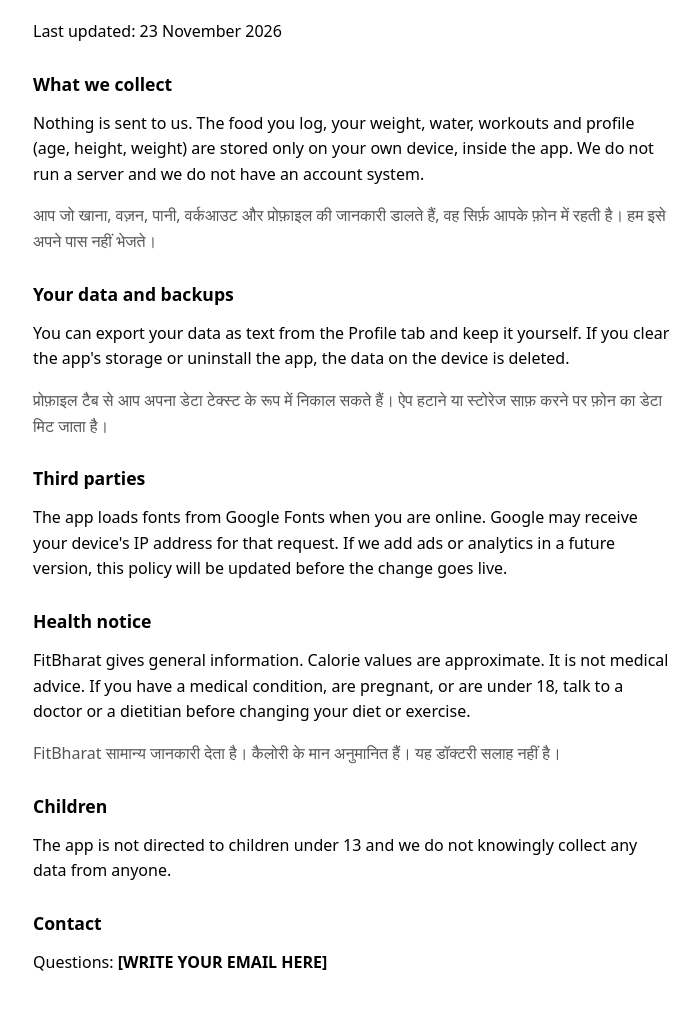
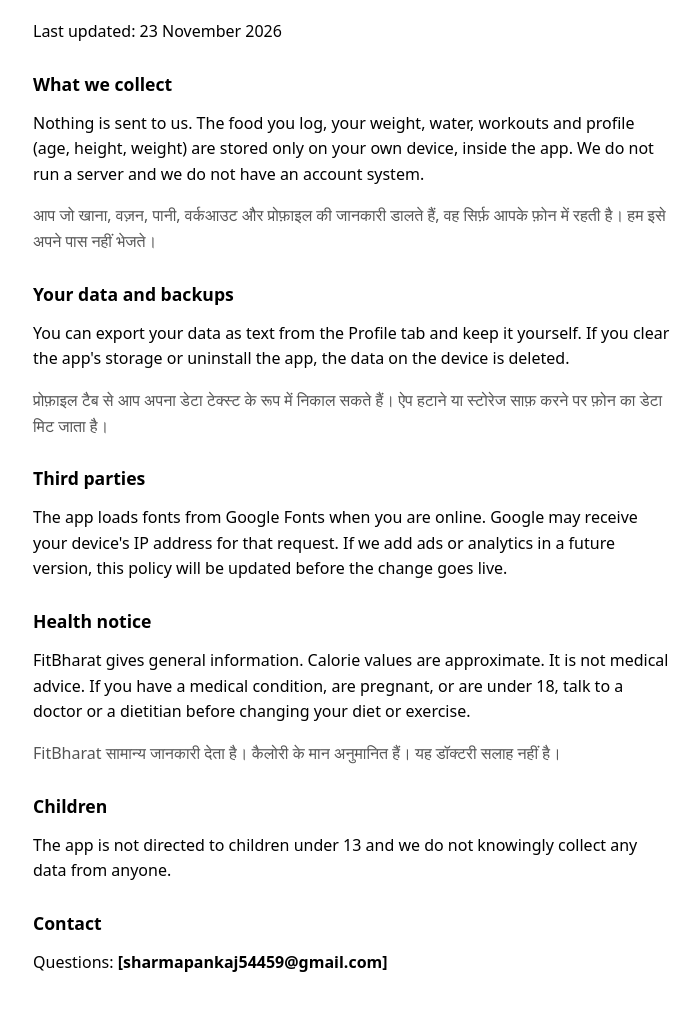
Before and after one commit to sharmapankaj54459-cyber/fitbharat, a plain HTML site: page privacy.html in a window 1280 px wide. Shown: the part 88-1098 px from the top of the page, without its empty margins (287-985 px from the left). Drawn offline with Linux system fonts and the light colour scheme.

Commit message:
Update contact email in privacy.html

```diff
--- a/privacy.html
+++ b/privacy.html
@@ -36,6 +36,6 @@
 <p>The app is not directed to children under 13 and we do not knowingly collect any data from anyone.</p>
 
 <h2>Contact</h2>
-<p>Questions: <strong>[WRITE YOUR EMAIL HERE]</strong></p>
+<p>Questions: <strong>[sharmapankaj54459@gmail.com]</strong></p>
 </body>
 </html>
```
